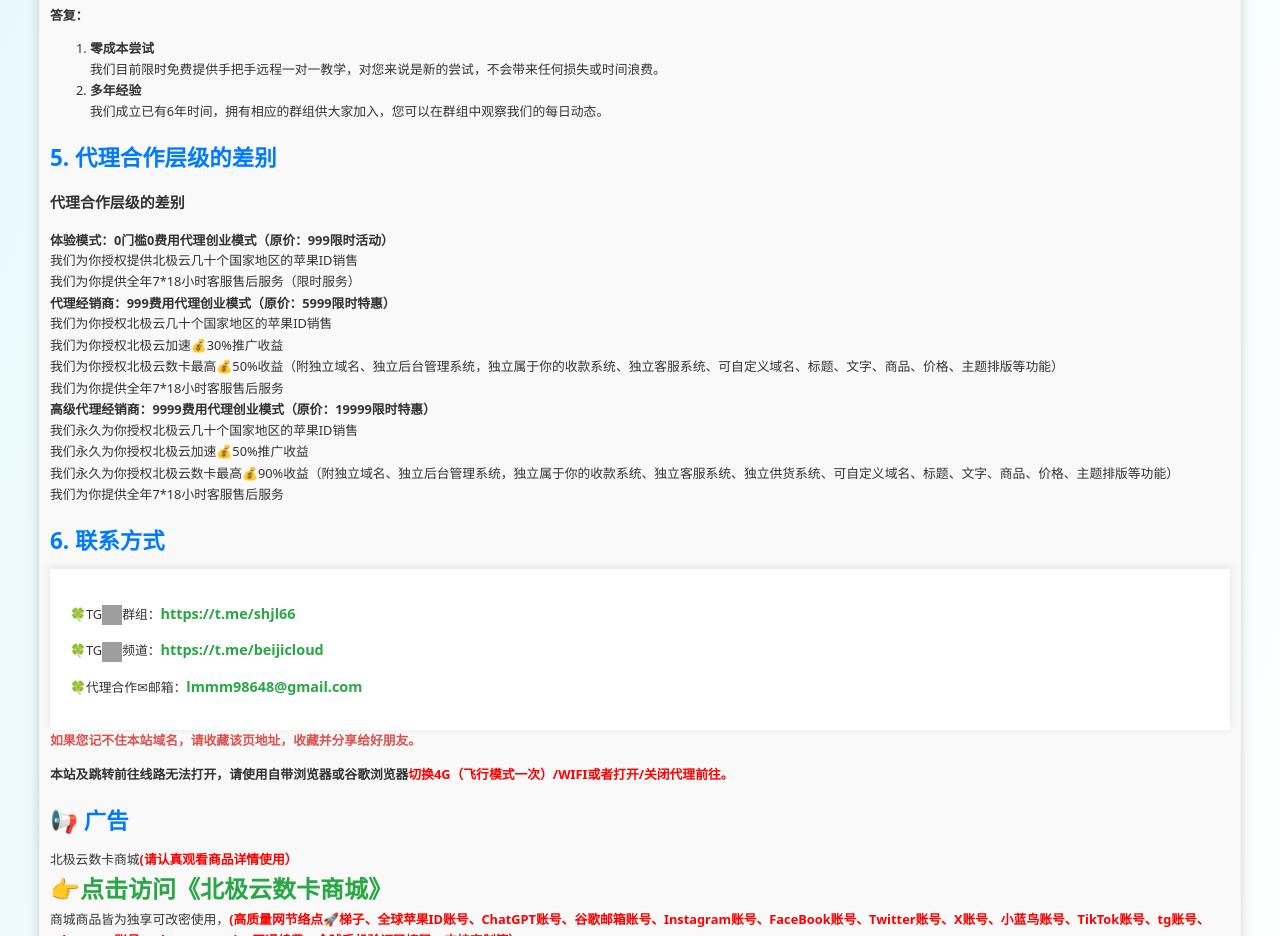
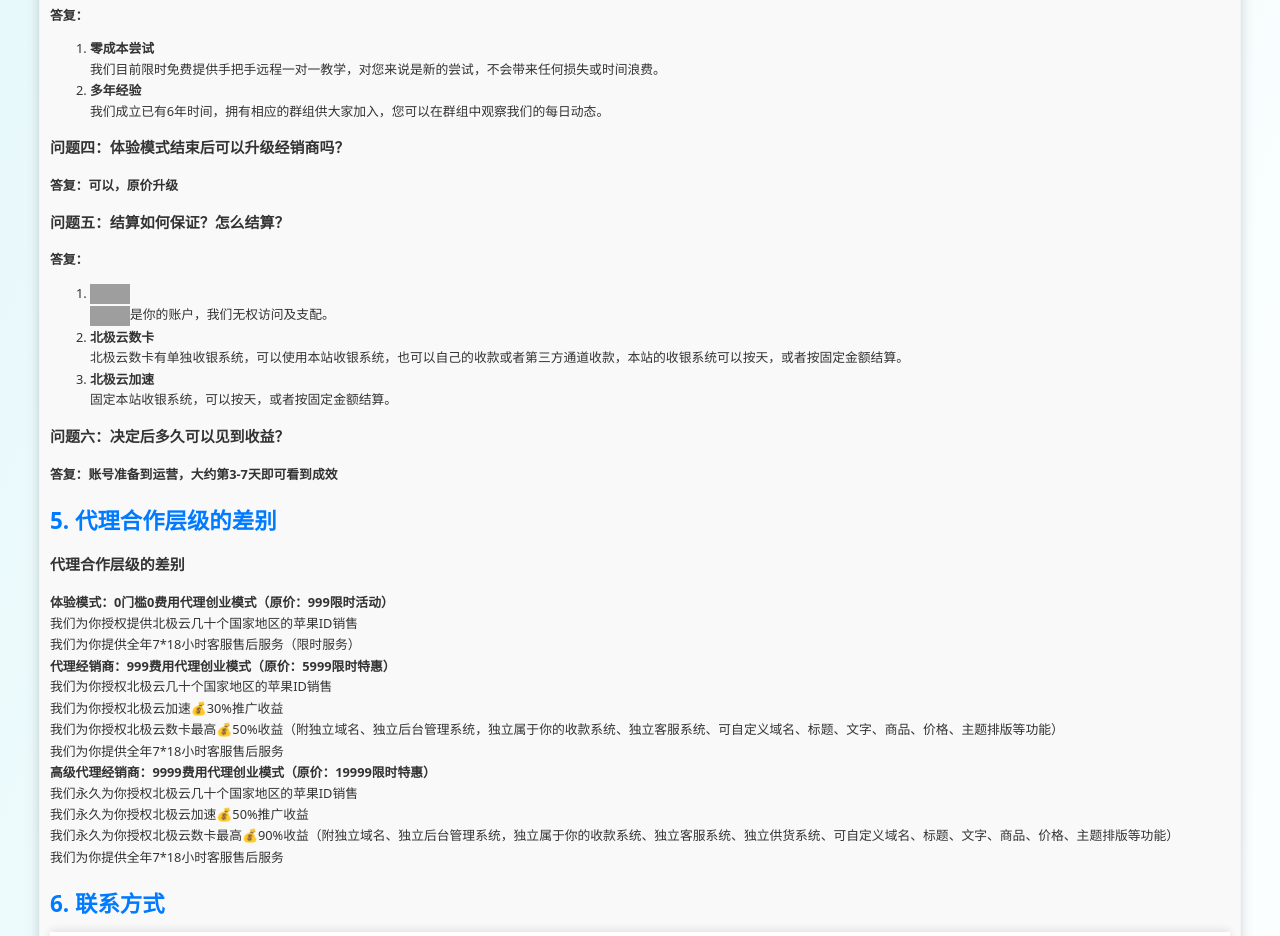
Before and after one commit to m3m3m33/beijicloud, a plain HTML site: page pages/1000.html in a window 1280 px wide. Shown: the part 1680-2616 px from the top of the page. Drawn offline with Linux system fonts and the light colour scheme; grey boxes are pictures that could not be loaded.

Commit message:
Add files via upload

```diff
--- a/pages/1000.html
+++ b/pages/1000.html
@@ -172,6 +172,32 @@
         </li>
     </ol>
 
+    <h3>问题四：体验模式结束后可以升级经销商吗？</h3>
+    <p><strong>答复：可以，原价升级</strong></p>
+
+    <h3>问题五：结算如何保证？怎么结算？</h3>
+    <p><strong>答复：</strong></p>
+    <ol>
+        <li><strong><img src="https://img.alicdn.com/imgextra/i1/408949141/O1CN016hxwmf2HOdQskD9OD_!!408949141.png" alt="支付宝图标" style="width: 20px; height: 20px; vertical-align: middle;"><img src="https://bizaladdin-image.baidu.com/0/pic/-1048332405_-2075971588_-400543872.jpg" alt="qian图标" style="width: 20px; height: 20px; vertical-align: middle;"></strong>
+            <ul>
+                <li><img src="https://img.alicdn.com/imgextra/i1/408949141/O1CN016hxwmf2HOdQskD9OD_!!408949141.png" alt="支付宝图标" style="width: 20px; height: 20px; vertical-align: middle;"><img src="https://bizaladdin-image.baidu.com/0/pic/-1048332405_-2075971588_-400543872.jpg" alt="qian图标" style="width: 20px; height: 20px; vertical-align: middle;">是你的账户，我们无权访问及支配。</li>
+            </ul>
+        </li>
+        <li><strong>北极云数卡</strong>
+            <ul>
+                <li>北极云数卡有单独收银系统，可以使用本站收银系统，也可以自己的收款或者第三方通道收款，本站的收银系统可以按天，或者按固定金额结算。</li>
+            </ul>
+        </li>
+        <li><strong>北极云加速</strong>
+            <ul>
+                <li>固定本站收银系统，可以按天，或者按固定金额结算。</li>
+            </ul>
+        </li>
+    </ol>
+
+    <h3>问题六：决定后多久可以见到收益？</h3>
+    <p><strong>答复：账号准备到运营，大约第3-7天即可看到成效</strong></p>
+
     <h2>5. 代理合作层级的差别</h2>
 
     <h3>代理合作层级的差别</h3>
```
